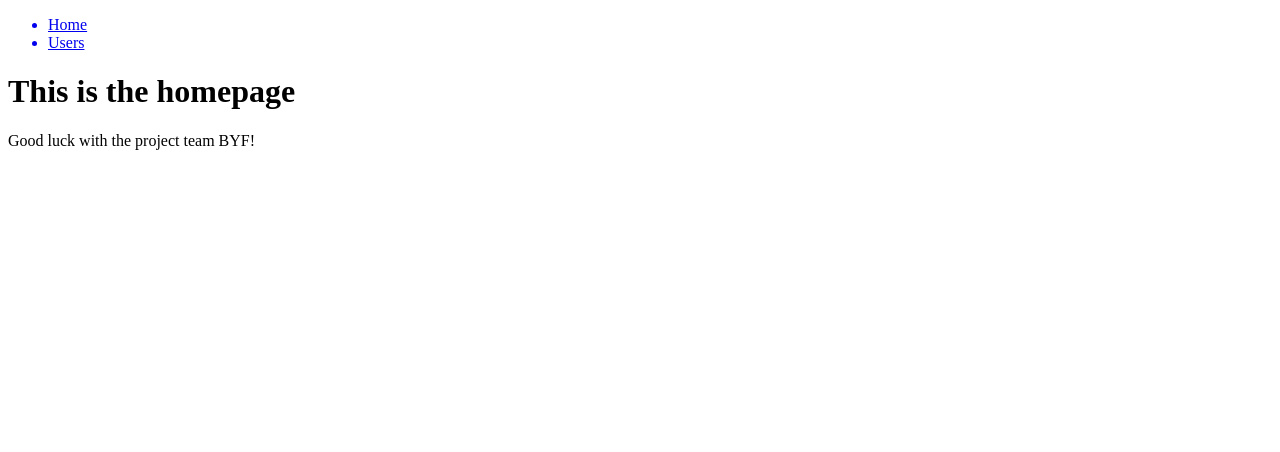
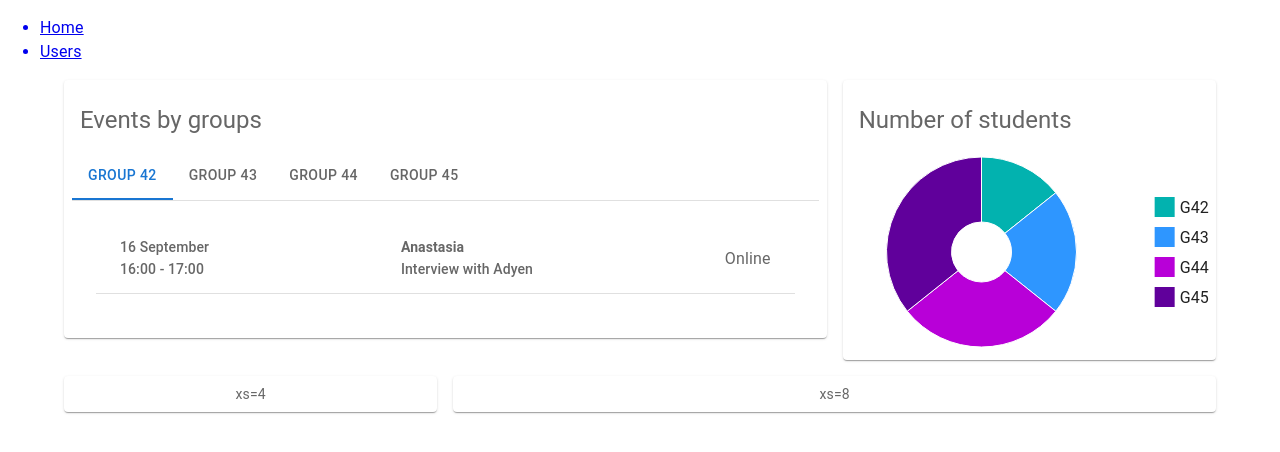
Before and after one commit to nurlanimamali95/BookYourFuture, a React app in the folder client/: page / in a window 1280 px wide. Shown: the top 452 px of the page. Built offline with nearby package versions, Linux system fonts and the light colour scheme.

Commit message:
started admin dashboard

```diff
--- a/client/src/App.jsx
+++ b/client/src/App.jsx
@@ -1,19 +1,22 @@
 import React from "react";
-import { Routes, Route } from "react-router-dom";
+// import { Routes, Route } from "react-router-dom";
 import Nav from "./components/Nav";
-import Home from "./pages/Home/Home";
-import CreateUser from "./pages/User/CreateUser";
-import UserList from "./pages/User/UserList";
+// import Home from "./pages/Home/Home";
+// import CreateUser from "./pages/User/CreateUser";
+// import UserList from "./pages/User/UserList";
+// import BasicDateCalendar from "./components/data-picker/demo";
+import AdminDashboard from "./pages/Admin/AdminDashboard/AdminDashboard";
 
 const App = () => {
   return (
     <>
       <Nav />
-      <Routes>
+      <AdminDashboard />
+      {/* <Routes>
         <Route path="/" element={<Home />} />
         <Route path="/user" element={<UserList />} />
         <Route path="/user/create" element={<CreateUser />} />
-      </Routes>
+      </Routes> */}
     </>
   );
 };
--- /dev/null
+++ b/client/src/pages/Admin/AdminDashboard/AdminDashboard.js
@@ -0,0 +1,63 @@
+import * as React from "react";
+import CssBaseline from "@mui/material/CssBaseline";
+import Box from "@mui/material/Box";
+import Container from "@mui/material/Container";
+import Grid from "@mui/material/Unstable_Grid2";
+import { styled } from "@mui/material/styles";
+import Paper from "@mui/material/Paper";
+import Typography from "@mui/material/Typography";
+
+import EventByGroup from "./EventByGroup/EventByGroup";
+import PieChart from "./PieChart";
+
+const Item = styled(Paper)(({ theme }) => ({
+  backgroundColor: theme.palette.mode === "dark" ? "#1A2027" : "#fff",
+  ...theme.typography.body2,
+  padding: theme.spacing(1),
+  textAlign: "center",
+  color: theme.palette.text.secondary,
+}));
+
+export default function AdminDashboard() {
+  return (
+    <React.Fragment>
+      <CssBaseline />
+      <Container>
+        <Box sx={{ flexGrow: 1 }}>
+          <Grid container spacing={2}>
+            <Grid xs={8}>
+              <Item>
+                <Typography
+                  variant="h5"
+                  component="h2"
+                  sx={{ my: 2, ml: 1, textAlign: "left" }}
+                >
+                  Events by groups
+                </Typography>
+                <EventByGroup />
+              </Item>
+            </Grid>
+            <Grid xs={4}>
+              <Item>
+                <Typography
+                  variant="h5"
+                  component="h2"
+                  sx={{ my: 2, mx: 1, textAlign: "left" }}
+                >
+                  Number of students
+                </Typography>
+                <PieChart />
+              </Item>
+            </Grid>
+            <Grid xs={4}>
+              <Item>xs=4</Item>
+            </Grid>
+            <Grid xs={8}>
+              <Item>xs=8</Item>
+            </Grid>
+          </Grid>
+        </Box>
+      </Container>
+    </React.Fragment>
+  );
+}
--- /dev/null
+++ b/client/src/pages/Admin/AdminDashboard/EventByGroup/EventByGroup.js
@@ -0,0 +1,53 @@
+import * as React from "react";
+import Box from "@mui/material/Box";
+import TabList from "./TabList";
+import TabPanels from "./TabPanels";
+
+export default function EventByGroup() {
+  const demoGroup = [42, 43, 44, 45];
+  const demoData = [
+    {
+      groupNumber: 43,
+      name: "Nurlan",
+      title: "Interview with Adyen",
+      date: "12 September",
+      time: "16:00 - 17:00",
+      status: "Online",
+    },
+    {
+      groupNumber: 43,
+      name: "Anastasia",
+      title: "Interview with Adyen",
+      date: "16 September",
+      time: "16:00 - 17:00",
+      status: "Online",
+    },
+    {
+      groupNumber: 42,
+      name: "Anastasia",
+      title: "Interview with Adyen",
+      date: "16 September",
+      time: "16:00 - 17:00",
+      status: "Online",
+    },
+  ];
+
+  const [value, setValue] = React.useState(0);
+
+  const handleChange = (event, newValue) => {
+    setValue(newValue);
+  };
+
+  return (
+    <Box sx={{ width: "100%" }}>
+      <Box sx={{ borderBottom: 1, borderColor: "divider" }}>
+        <TabList
+          value={value}
+          onChange={handleChange}
+          groupLabels={demoGroup}
+        />
+      </Box>
+      <TabPanels value={value} groupLabels={demoGroup} demoData={demoData} />
+    </Box>
+  );
+}
--- /dev/null
+++ b/client/src/pages/Admin/AdminDashboard/EventByGroup/TabList.js
@@ -0,0 +1,27 @@
+import React from "react";
+import Tabs from "@mui/material/Tabs";
+import Tab from "@mui/material/Tab";
+import PropTypes from "prop-types";
+
+function a11yProps(index) {
+  return {
+    id: `simple-tab-${index}`,
+    "aria-controls": `simple-tabpanel-${index}`,
+  };
+}
+
+export default function TabList({ value, onChange, groupLabels }) {
+  return (
+    <Tabs value={value} onChange={onChange} aria-label="basic tabs example">
+      {groupLabels.map((group) => (
+        <Tab key={group} label={`Group ${group}`} {...a11yProps(group)} />
+      ))}
+    </Tabs>
+  );
+}
+
+TabList.propTypes = {
+  value: PropTypes.number.isRequired,
+  onChange: PropTypes.func.isRequired,
+  groupLabels: PropTypes.array.isRequired,
+};
--- /dev/null
+++ b/client/src/pages/Admin/AdminDashboard/EventByGroup/TabPanels.js
@@ -0,0 +1,102 @@
+import React from "react";
+import PropTypes from "prop-types";
+import Typography from "@mui/material/Typography";
+import Box from "@mui/material/Box";
+
+function CustomTabPanel(props) {
+  const { children, value, index, ...other } = props;
+
+  return (
+    <div
+      role="tabpanel"
+      hidden={value !== index}
+      id={`simple-tabpanel-${index}`}
+      aria-labelledby={`simple-tab-${index}`}
+      {...other}
+    >
+      {value === index && (
+        <Box sx={{ p: 3 }}>
+          <Typography>{children}</Typography>
+        </Box>
+      )}
+    </div>
+  );
+}
+
+CustomTabPanel.propTypes = {
+  children: PropTypes.node,
+  index: PropTypes.number.isRequired,
+  value: PropTypes.number.isRequired,
+};
+
+export default function TabPanels({ value, groupLabels, demoData }) {
+  const getGroupData = (groupNumber) => {
+    return demoData.filter((data) => data.groupNumber === groupNumber);
+  };
+
+  return (
+    <>
+      {groupLabels.map((group, index) => {
+        const groupData = getGroupData(group);
+        return (
+          <CustomTabPanel key={index} value={value} index={index}>
+            {groupData.length > 0 ? (
+              groupData.map((data) => (
+                <Box
+                  elevation={1}
+                  key={data.name}
+                  sx={{
+                    paddingY: ".75rem",
+                    paddingX: "1.5rem",
+                    borderBottom: "1px solid #e0e0e0",
+                    display: "flex",
+                    justifyContent: "space-between",
+                    alignItems: "center",
+                    marginBottom: ".75rem",
+                    textAlign: "left",
+                    ":hover": { backgroundColor: "#f5f5f5" },
+                  }}
+                >
+                  <div>
+                    <Typography variant="subtitle2">{data.date}</Typography>
+                    <Typography variant="subtitle2">{data.time}</Typography>
+                  </div>
+                  <div>
+                    <Typography variant="subtitle2" sx={{ fontWeight: "bold" }}>
+                      {data.name}
+                    </Typography>
+                    <Typography variant="subtitle2">{data.title}</Typography>
+                  </div>
+                  <div>
+                    <Typography variant="subtitle1" align="right">
+                      {data.status}
+                    </Typography>
+                  </div>
+                </Box>
+              ))
+            ) : (
+              <Typography variant="body1">
+                No events scheduled for this group
+              </Typography>
+            )}
+          </CustomTabPanel>
+        );
+      })}
+    </>
+  );
+}
+
+TabPanels.propTypes = {
+  value: PropTypes.number.isRequired,
+  groupLabels: PropTypes.arrayOf(PropTypes.number).isRequired,
+  demoData: PropTypes.arrayOf(
+    PropTypes.shape({
+      groupNumber: PropTypes.number.isRequired,
+      name: PropTypes.string.isRequired,
+      title: PropTypes.string.isRequired,
+      date: PropTypes.string.isRequired,
+      time: PropTypes.string.isRequired,
+      status: PropTypes.string.isRequired,
+    })
+  ).isRequired,
+};
--- /dev/null
+++ b/client/src/pages/Admin/AdminDashboard/PieChart.js
@@ -0,0 +1,31 @@
+import * as React from "react";
+import { PieChart } from "@mui/x-charts/PieChart";
+import { Box } from "@mui/material";
+
+export default function BasicPie() {
+  return (
+    <Box
+      display="flex"
+      flexDirection="column"
+      justifyContent="center"
+      alignItems="center"
+      height="100%"
+    >
+      <PieChart
+        series={[
+          {
+            data: [
+              { id: 0, value: 10, label: "G42" },
+              { id: 1, value: 15, label: "G43" },
+              { id: 2, value: 20, label: "G44" },
+              { id: 3, value: 25, label: "G45" },
+            ],
+            innerRadius: 30,
+          },
+        ]}
+        width={400}
+        height={200}
+      />
+    </Box>
+  );
+}
```
Also changed, not shown: client/package.json (+7 -0 lines), 1 other file (tests, documents, lock files or other folders).
